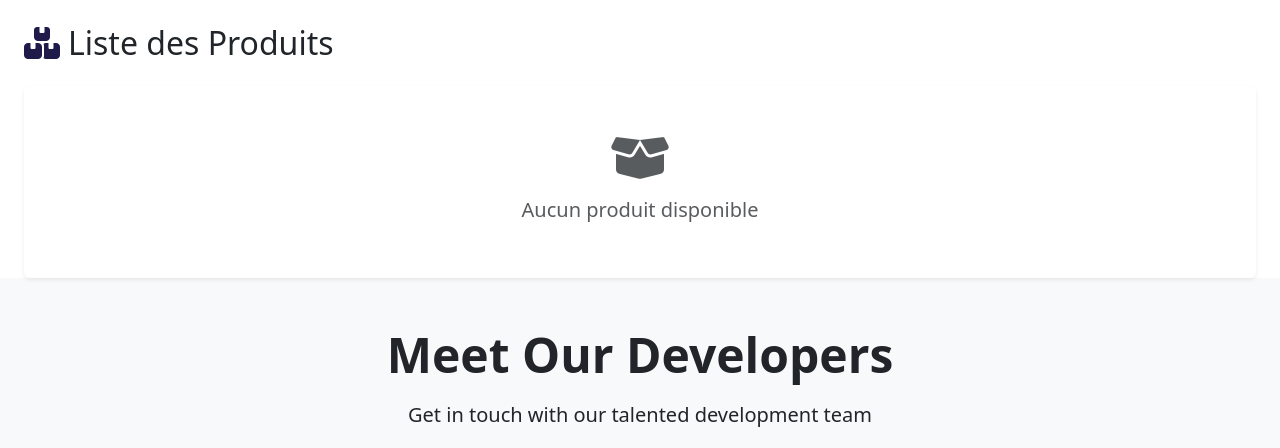
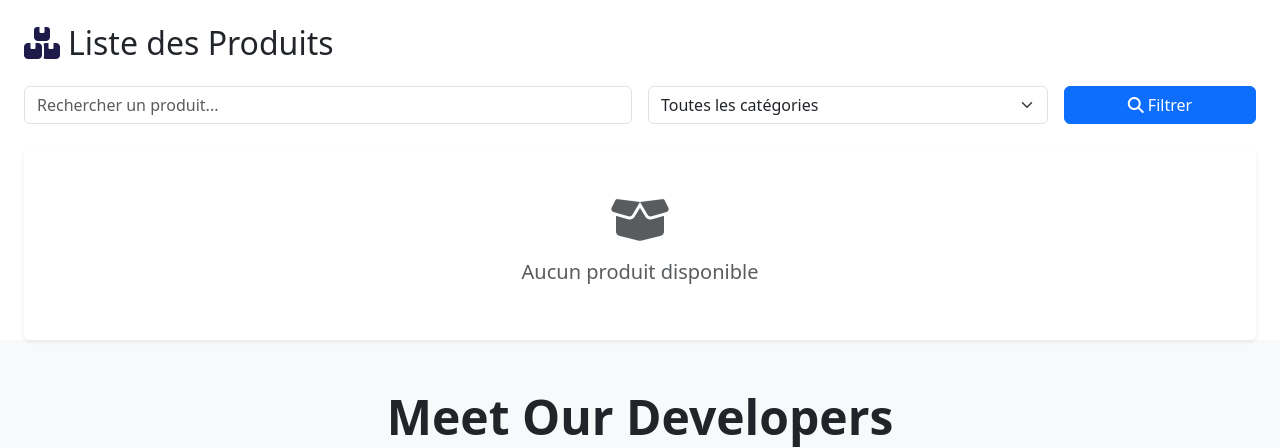
Before and after one commit to AmrDroid-git/e-commerce-website, a Symfony app: template templates/product/index.html.twig in a window 1280 px wide. Shown: the top 448 px of the page. Run offline with Twig, Linux system fonts and the light colour scheme; the template is opened without the code that fills it, so the values that code supplies are empty; some libraries are stand-ins or nearby versions.

Commit message:
Add filter feature

```diff
--- a/templates/product/index.html.twig
+++ b/templates/product/index.html.twig
@@ -16,6 +16,37 @@
                 {% endif %}
             </div>
         </div>
+
+        <form method="get" action="{{ path('product') }}" class="row g-3 mb-4">
+            <div class="col-md-6">
+                <input
+                        type="text"
+                        name="search"
+                        value="{{ currentSearch }}"
+                        class="form-control"
+                        placeholder="Rechercher un produit..."
+                >
+            </div>
+            <div class="col-md-4">
+                <select name="category" class="form-select">
+                    <option value="0" {{ currentCategory == 0 ? 'selected' : '' }}>Toutes les catégories</option>
+                    {% for cat in categories %}
+                        <option
+                                value="{{ cat.id }}"
+                                {{ cat.id == currentCategory ? 'selected' : '' }}
+                        >
+                            {{ cat.name }}
+                        </option>
+                    {% endfor %}
+                </select>
+            </div>
+            <div class="col-md-2">
+                <button type="submit" class="btn btn-primary w-100">
+                    <i class="fas fa-search me-1"></i>Filtrer
+                </button>
+            </div>
+        </form>
+
 
         <div class="row g-4">
             {% for product in products %}
```
Also changed, not shown: src/Controller/ProductController.php (+37 -16 lines).
